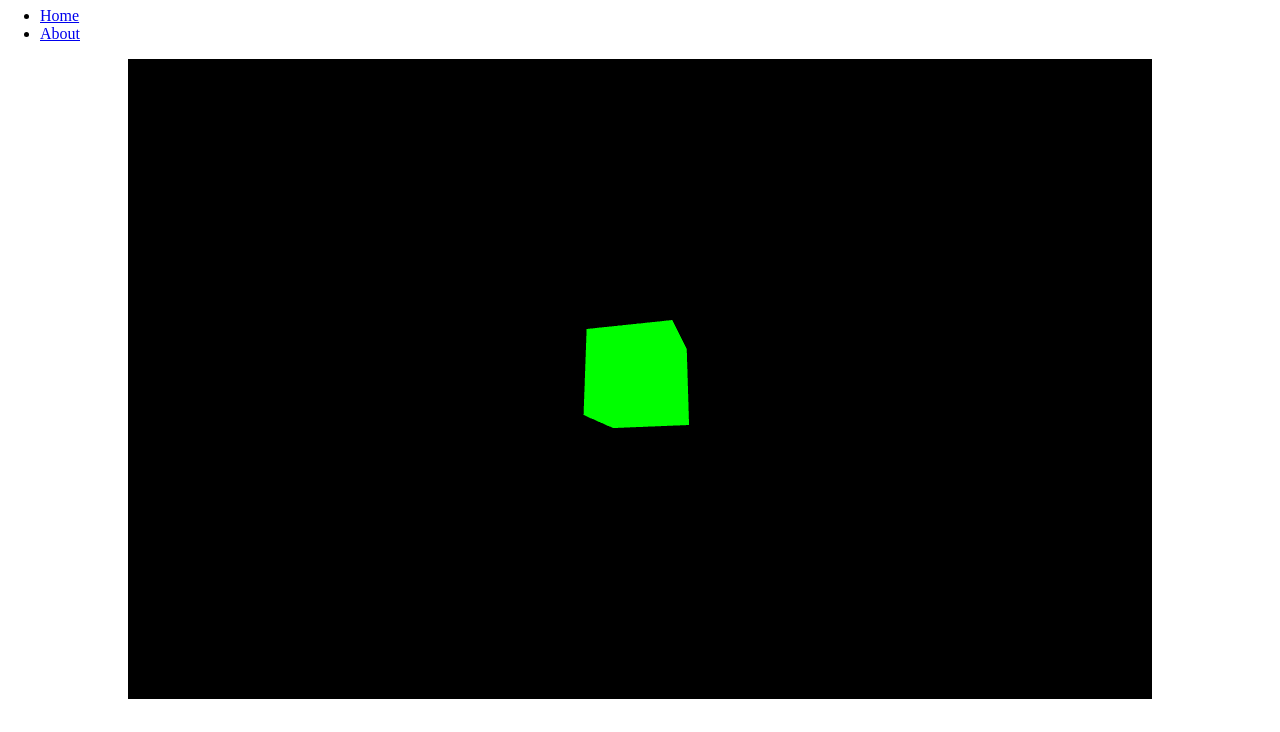
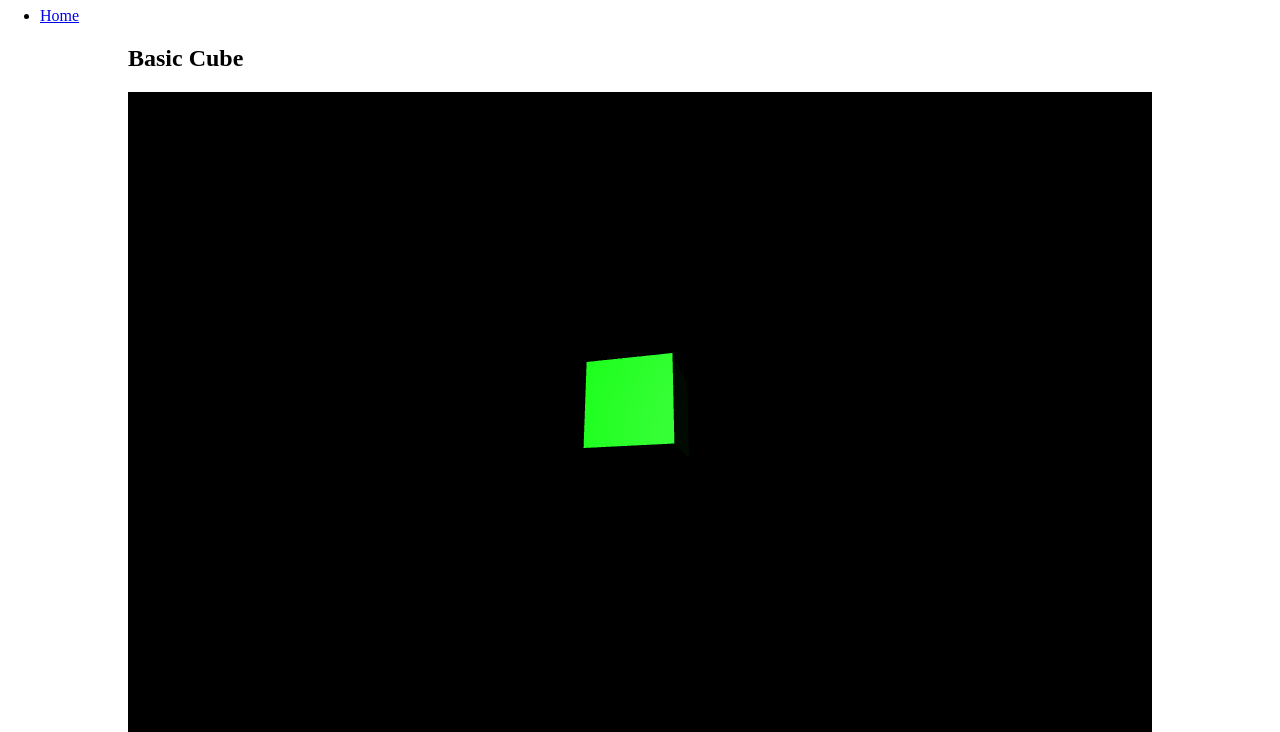
Before and after one commit to JJKneiss/basic-three-js, a plain HTML site: page index.html in a window 1280 px wide. Shown: the part 73-805 px from the top of the page. Drawn offline with nearby package versions, Linux system fonts and the light colour scheme.

Commit message:
Dimensional Lighting

```diff
--- a/index.html
+++ b/index.html
@@ -8,6 +8,8 @@
     <title>Basic Three JS</title>
     <link rel="stylesheet" href="styles/main.css">
     <script src="https://cdnjs.cloudflare.com/ajax/libs/three.js/104/three.js" defer></script>
+    <script src="js/OBJLoader.js" defer></script>
+    <script src="js/MTLLoader.js" defer></script>
     <script src="js/main.js" defer></script>
 </head>
 
@@ -17,11 +19,12 @@
         <nav>
             <ul>
                 <li> <a href="/home">Home</a></li>
-                <li> <a href="/about">About</a></li>
             </ul>
         </nav>
     </header>
-    <section data-render></section>
+    <section data-render>
+        <h2>Basic Cube</h2>
+    </section>
 </body>
 
 </html>
--- a/js/main.js
+++ b/js/main.js
@@ -1,4 +1,4 @@
-let SCENE, CAMERA, RENDERER, CUBE;
+let SCENE, CAMERA, RENDERER, CUBE, OBJECT;
 
 function init() {
     SCENE = new THREE.Scene();
@@ -13,15 +13,20 @@ function init() {
     RENDERER.setSize(window.innerWidth * .8, window.innerHeight * .8);
     document.querySelector('[data-render]').appendChild(RENDERER.domElement);
 
+    const color = 0xFFFFFF;
+    const intensity = 1;
+    const light = new THREE.DirectionalLight(color, intensity);
+
+    light.position.set(-1, 2, 4);
+    SCENE.add(light);
+
     const GEOMETRY = new THREE.BoxGeometry(1, 1, 1);
-    const MATERIAL = new THREE.MeshBasicMaterial({ color: 0x00ff00 });
+    const MATERIAL = new THREE.MeshPhongMaterial({ color: 0x00ff00 });
 
-    // const TEXTURE = new THREE.TextureLoader().load()
     CUBE = new THREE.Mesh(GEOMETRY, MATERIAL);
 
     SCENE.add(CUBE);
     CAMERA.position.z = 5;
-
 }
 function animate() {
     requestAnimationFrame(animate);
@@ -29,11 +34,12 @@ function animate() {
     CUBE.rotation.y += 0.02;
     RENDERER.render(SCENE, CAMERA);
 }
-function onWindowResize() {
+
+init();
+animate();
+
+window.addEventListener('resize', () => {
     CAMERA.aspect = window.innerWidth / window.innerHeight;
     CAMERA.updateProjectionMatrix();
     RENDERER.setSize(window.innerWidth * .8, window.innerHeight * .8);
-}
-init();
-window.addEventListener('resize', onWindowResize);
-animate();
+});
```
Also changed, not shown: 1 other file.
